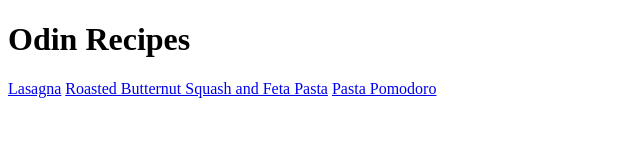
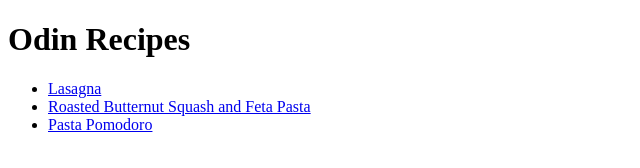
Before and after one commit to hannahrstevens/odin-recipes, a plain HTML site: page index.html in a window 1280 px wide. Shown: the whole page, without its empty margins (0-640 px from the left). Drawn offline with Linux system fonts and the light colour scheme.

Commit message:
Create unordered list of recipe links on index.html
- Put recipe links into undordered list

```diff
--- a/index.html
+++ b/index.html
@@ -7,9 +7,13 @@
 
     <body>
         <h1>Odin Recipes</h1>
-        <a href="recipes/lasagna.html">Lasagna</a>
-        <a href="recipes/squash-pasta.html">Roasted Butternut Squash and Feta Pasta</a>
-        <a href="recipes/pasta-pomodoro.html">Pasta Pomodoro</a>
+
+        <ul>
+        <li><a href="recipes/lasagna.html">Lasagna</a></li>
+        <li><a href="recipes/squash-pasta.html">Roasted Butternut Squash and Feta Pasta</a></li>
+        <li><a href="recipes/pasta-pomodoro.html">Pasta Pomodoro</a></li>
+
+        </ul>
 
     </body>
     </html>
```
